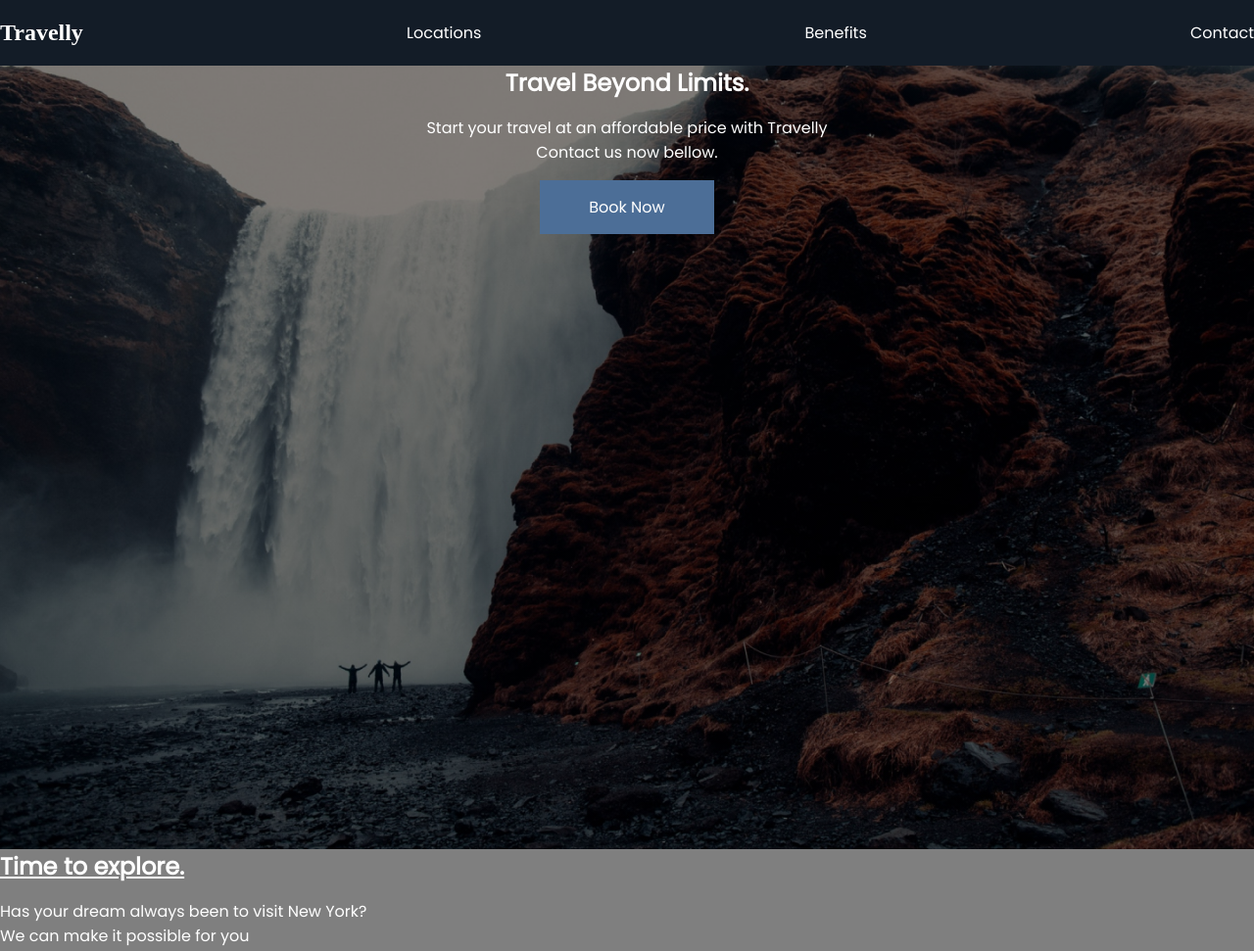
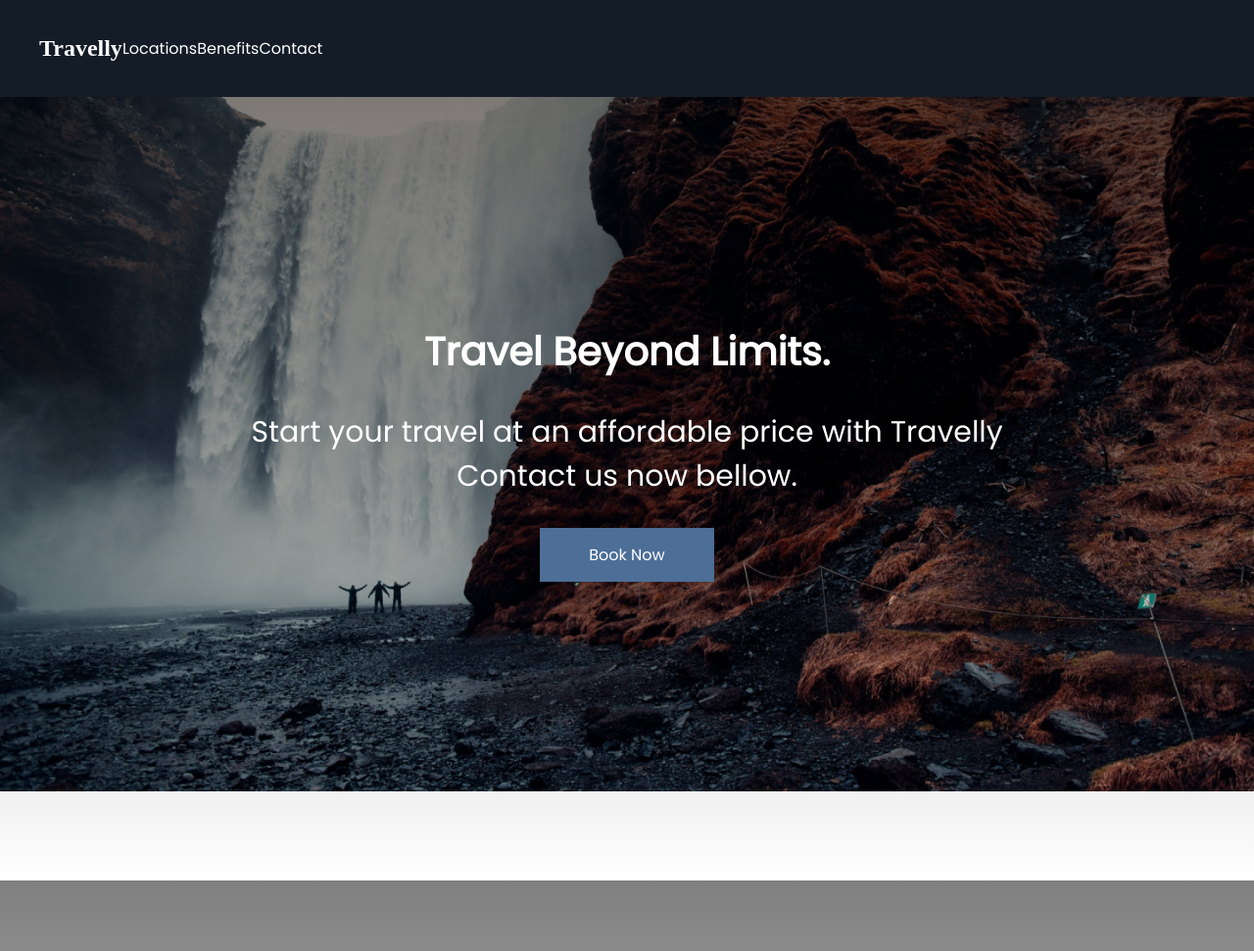
Before and after one commit to Gwennix/p1-html-css, a plain HTML site: page Travelly/index.html in a window 1280 px wide. Shown: the top 971 px of the page at 98% size. Drawn offline with Linux system fonts and the light colour scheme; a web font is replaced by a local one.

Commit message:
travelly

```diff
--- a/Travelly/index.html
+++ b/Travelly/index.html
@@ -8,10 +8,12 @@
 </head>
 <body>
     <nav>
-          <div><h1>Travelly</h1></div>
-          <div>Locations</div>
-          <div>Benefits</div>
-          <div>Contact</div>
+        <ul>
+          <li><div><h1>Travelly</h1></div></li>
+          <li><div>Locations</div></li>
+          <li><div>Benefits</div></li>
+          <li><div>Contact</div></li>
+        </ul>
     </nav>
 
 <section class="home">
@@ -23,7 +25,7 @@
 </section>
 
 <section class="explore">
-    <h1><u>Time to explore.</u></h1>
+    <h1>Time to explore.</h1>
     <p>Has your dream always been to visit New York?
     <br>We can make it possible for you</p>
 </section>
@@ -60,16 +62,18 @@
 
 <section class="contact">
     <div class="contactbox">
-        <h1>Contact Us</h1>
-
-<section class="form">
-<form>
+    <h1>Contact Us</h1>
+    <form>
+    <div>
         <label for="name">Naam:</label>
         <input type="text">
+    </div>
+    <div>
         <label for="email">Email:</label>
         <input type="text">
+    </div>
 </form>
-</section>
+
 
 <div class="button">
         <button type="submit" id="submit">Submit</button>
--- a/Travelly/style.css
+++ b/Travelly/style.css
@@ -8,15 +8,24 @@ body {
 nav {
     display: flex;
     justify-content: space-between;
-    flex-direction: row;
+    position: sticky;
     background:#131c27;
+    flex-wrap: wrap;
     align-items: center;
+    top: 0;
+    margin: auto;
   }
 
 nav h1 {
     font-family:Pattaya;
     color: white;
 
+}
+
+nav ul {
+    display: flex;
+    align-items: center;
+    list-style-type: none;
 }
 
 p {
@@ -48,18 +57,31 @@ section {
 }
 
 .home {
-    background: linear-gradient( rgba(0,0,0,0.5), rgba(0, 0, 0, 0.5) ),url(./img/landing-page.jpg);
+    background: linear-gradient( rgba(0, 0, 0, 0.5), rgba(0, 0, 0, 0.0) ),url(./img/landing-page.jpg) 0px -113px no-repeat;
     background-size: cover;
     text-align: center;
+
 }
 
 .home h1 {
+    position:relative;
+    top: 230px;
     text-align: center;
     margin: 0;
     padding: 0;
+    font-size: 40px;
+}
+
+.home p {
+    position:relative;
+    top: 230px;
+    font-size: 30px;
+
 }
 
 .book {
+    position:relative;
+    top: 230px;
     display: inline-block;
     background-color: #4c6e97;
     padding: 15px 50px;
@@ -68,15 +90,23 @@ section {
 }
 
 .explore {
-    background: linear-gradient( rgba(0,0,0,0.5), rgba(0, 0, 0, 0.5) ),url(./img/new-york-page.png)center center;
+    display: flex;
+    justify-content: center;
+    flex-direction: column;
+    background: linear-gradient( rgba(0, 0, 0, 0.5), rgba(0, 0, 0, 0) ),url(./img/new-york-page.png)center center;
     background-size: cover;
-    text-align: left;
 }
 
 .explore h1 {
-    text-align: left;
-    margin: 0;
-    padding: 0;
+    margin-left: 80px;
+    font-size: 40px;
+    text-underline-offset: 20px;
+    text-decoration-line: underline;
+}
+
+.explore p {
+    margin-left: 80px;
+    font-size: 30px;
 }
 
 .travel {
@@ -198,7 +228,6 @@ section {
     flex-direction: column;
     border: 0px solid black;
     border-radius: 15px;
-    border-bottom: 5px 5px blue;
     height: 50vh;
     width: 50vw;
     text-align: center;
@@ -228,12 +257,6 @@ section {
     margin-top: 80px;
 }
 
-.form {
-    display: flex;
-    align-items: center;
-    flex-direction: column;
-
-}
 
 footer {
     display: flex;
```
